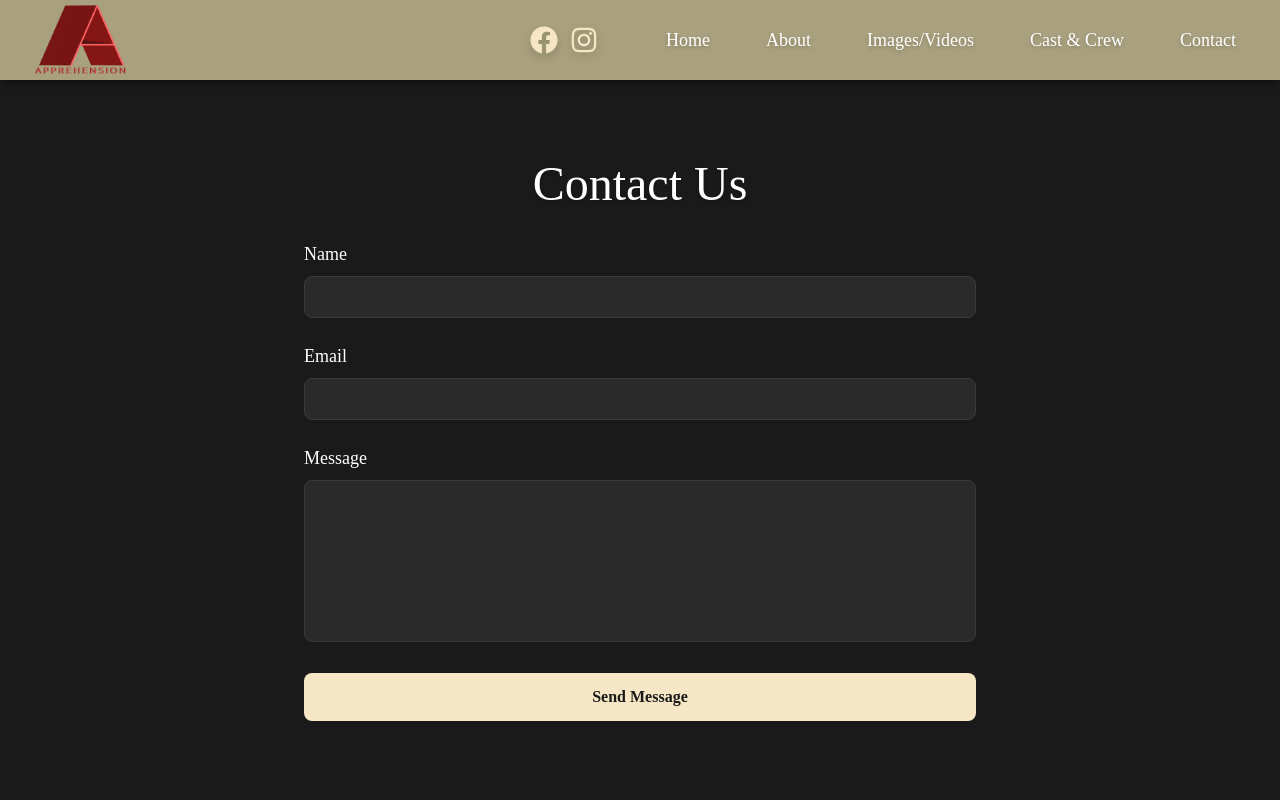
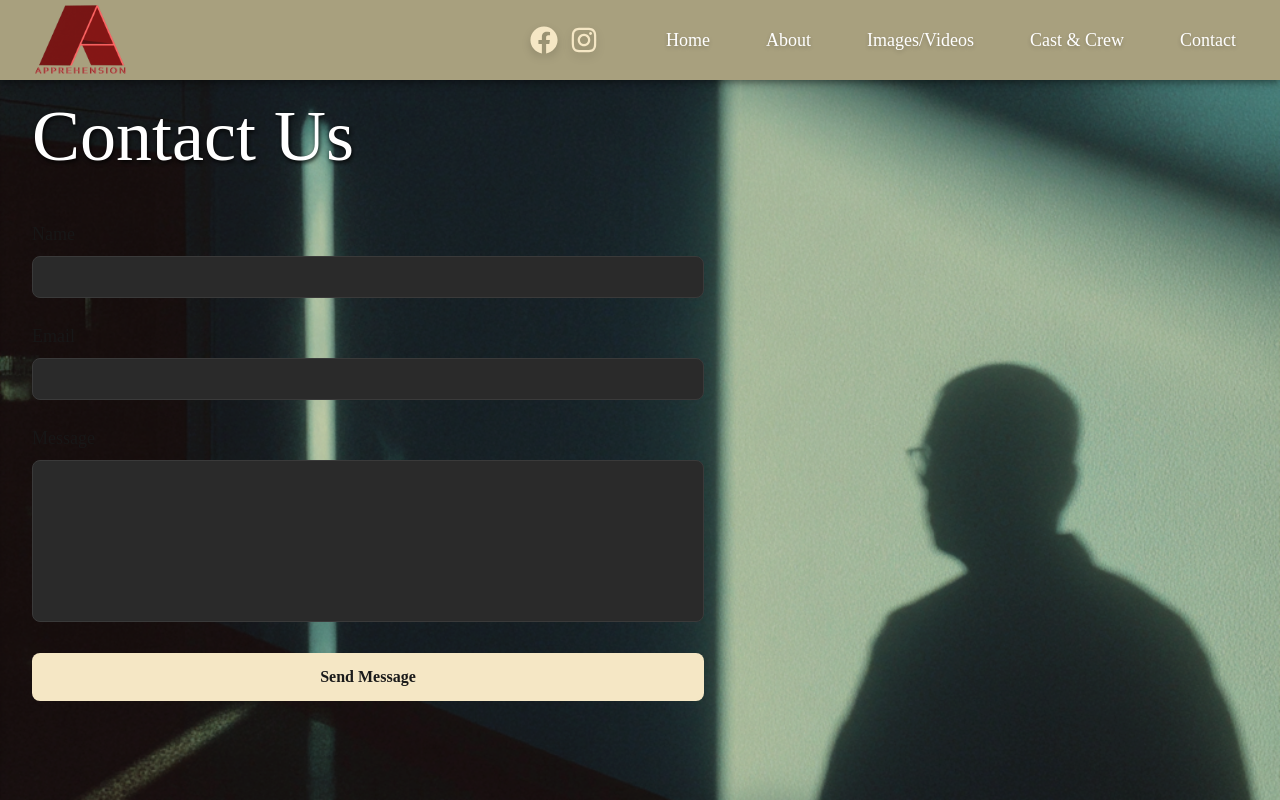
Before and after one commit to lbdeyo/apprehensionplay, a Next.js app: page /contact in a window 1280 px wide. Built offline with nearby package versions, Linux system fonts and the light colour scheme; a web font is replaced by a local one.

Commit message:
Styling the contact page.

```diff
--- a/app/contact/page.tsx
+++ b/app/contact/page.tsx
@@ -24,12 +24,28 @@ export default function ContactPage() {
     };
 
     return (
-        <div className="min-h-screen bg-[#1a1a1a] text-white">
-            <div className="container mx-auto px-4 py-16">
-                <h1 className="text-4xl md:text-5xl mb-8 text-center mt-24 [text-shadow:_0_2px_4px_rgba(0,0,0,0.2)]">
+        <div className="relative w-full min-h-screen">
+            {/* Full-bleed background image */}
+            <div
+                className="absolute inset-0 w-full h-full bg-cover bg-center bg-no-repeat z-0"
+                style={{ backgroundImage: 'url(/img/contact-bg.png)' }}
+            />
+            {/* Overlay */}
+            <div className="absolute inset-0 w-full h-full bg-[#070C17]/15 z-10" />
+            {/* Constrained content */}
+            <div className="relative z-20 w-full max-w-7xl mx-auto space-y-12 pt-20 pb-16 text-left px-4 sm:px-6 lg:px-8">
+                {/* Hero Section */}
+                <section className="space-y-4 text-left">
+                    <div className="relative w-full max-w-max">
+                        <h1 className="text-6xl md:text-7xl text-white mt-6 md:mt-5 inline-block" style={{ textShadow: "1px 2px 4px rgba(0,0,0,0.9)" }}>
                             Contact Us
                         </h1>
-                <div className="max-w-2xl mx-auto">
+                    </div>
+                </section>
+
+                {/* Contact Form Section */}
+                <section className="mt-12">
+                    <div className="max-w-2xl">
                         <form action="https://formspree.io/f/mjkwllej" method="POST" className="space-y-6">
                             <div>
                                 <label htmlFor="name" className="block text-lg mb-2">
@@ -81,6 +97,7 @@ export default function ContactPage() {
                             </button>
                         </form>
                     </div>
+                </section>
             </div>
         </div>
     );
```
Also changed, not shown: public/img/contact-bg.png (added). Lines whose indentation alone changed are shown as unchanged.
